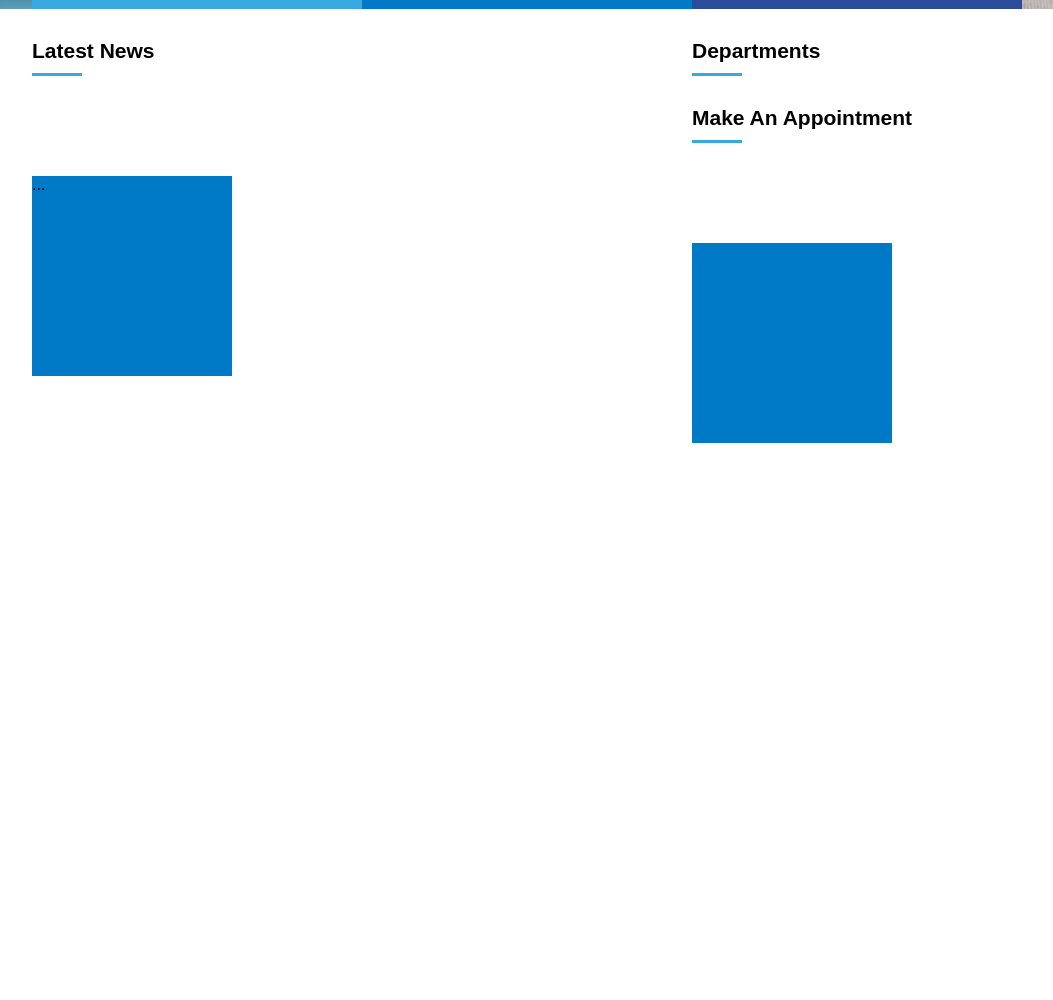
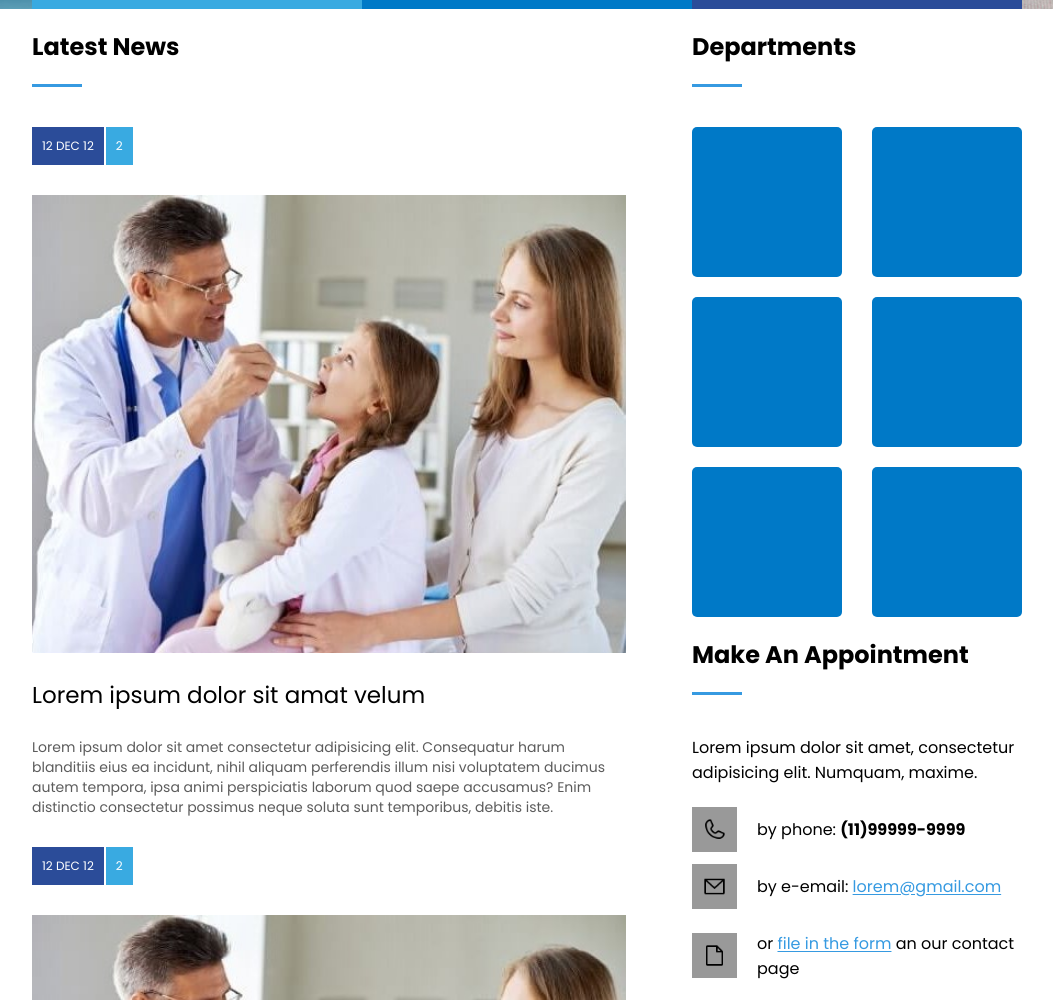
Before and after one commit to gbprg/gbprg, a plain HTML site: page index.html in a window 1280 px wide. Shown: the part 781-1781 px from the top of the page, without its empty margins (113-1166 px from the left). Before the commit the page ends 1524 px from the top, so only its background shows below. Drawn offline with Linux system fonts and the light colour scheme.

Commit message:
Add files via upload

```diff
--- a/assets/css/template.css
+++ b/assets/css/template.css
@@ -1,19 +1,23 @@
+@import url("https://fonts.googleapis.com/css2?family=Poppins:wght@400;700&display=swap");
 * {
-      font-family: Arial;
+  font-family: "Poppins";
+  box-sizing: border-box;
 }
 body {
   margin: 0;
   padding: 0;
-      padding-bottom: 300px;
 }
 header {
   display: flex;
   justify-content: center;
   height: 120px;
 }
+header .container {
+  justify-content: space-between;
+}
 .container {
   display: flex;
-      justify-content: space-between;
+  margin: 0 auto;
   width: 990px;
 }
 .logo {
@@ -21,7 +25,7 @@ header {
   align-items: center;
 }
 .menu {
-      display:flex;
+  display: flex;
   align-items: center;
 }
 nav ul,
@@ -40,8 +44,8 @@ nav a {
   text-transform: uppercase;
   color: gray;
 }
-nav .active a ,
-nav a:hover{
+nav .active a,
+nav a:hover {
   background-color: aqua;
   color: white;
 }
@@ -49,7 +53,7 @@ nav a:hover{
 #banner {
   display: flex;
   justify-content: center;
-      background-image:url('../images/img1.jpg');
+  background-image: url("../images/img1.jpg");
   background-position: center;
   background-size: cover;
   height: 670px;
@@ -66,7 +70,7 @@ nav a:hover{
 }
 .banner_headline h1 {
   color: white;
-      font-size: 70px;
+  font-size: 50px;
   text-shadow: 0px 1px 0px gray;
   margin: 0;
   padding: 0;
@@ -101,6 +105,9 @@ nav a:hover{
 .banner3 {
   background-color: #2b4c99;
 }
+.banner3 .banner_desc {
+  border-bottom: 1px solid #999;
+}
 .banner_title {
   font-size: 21px;
 }
@@ -108,14 +115,13 @@ nav a:hover{
   font-size: 12px;
   margin-top: 20px;
   margin-bottom: 20px;
-
 }
 .banner_options a {
   display: inline-block;
-      border: 1px solid #FFFFFF;
+  border: 1px solid #ffffff;
   margin-top: 20px;
   padding: 5px;
-      color: #FFFFFF;
+  color: #ffffff;
   font-size: 12px;
   text-decoration: none;
 }
@@ -126,39 +132,156 @@ nav a:hover{
   margin-bottom: 5px;
 }
 
-#geral {
+.right-side {
+  flex: 1;
+}
+.left-side {
+  flex: 2;
+}
+.left-side--bar,
+.right-side--bar {
+  width: 50px;
+  height: 3px;
+  background-color: #369ae1;
+  margin-top: 5px;
+  margin-bottom: 40px;
+}
+.right-side-aside--area {
+  display: flex;
+  flex-wrap: wrap;
+  justify-content: space-between;
+  gap: 20px;
+}
+.right-side--aside {
+  width: 150px;
+  height: 150px;
+  background-color: #0079c7;
+  border-radius: 5px;
+}
+.right-side--aside p {
+  margin: 10px 0;
+  /* border-bottom: 1px solid #999;  */
+}
+.contact p {
+  margin-left: 20px;
+}
+.contact p a {
+  color: #369ae1;
+  text-decoration: underline;
+  text-underline-offset: 2px;
+}
+.contact-line {
+  display: flex;
+  align-items: center;
+}
+.contact-line img {
+  background-color: #999;
+  width: 45px;
+  height: 45px;
+  padding: 10px;
+}
+
+article a {
+  text-decoration: none;
+}
+article .news_data {
+  display: flex;
+}
+article .news_posted_at {
+  background-color: #2b4c99;
+  color: #ffffff;
+  font-size: 12px;
+  padding: 10px;
+  margin-right: 2px;
+}
+article .news_coments {
+  background-color: #39aae1;
+  color: #ffffff;
+  font-size: 12px;
+  padding: 10px;
+}
+article .news_thumbnail {
+  margin-top: 30px;
+}
+article .news_thumbnail img {
+  width: 90%;
+  height: auto;
+}
+article .news_title {
+  margin-top: 25px;
+  margin-bottom: 25px;
+  color: #000;
+  font-size: 23px;
+}
+article .news_resume {
+  color: #5c5c5c;
+  line-height: 20px;
+  font-size: 14px;
+  width: 90%;
+  margin-bottom: 30px;
+}
+
+footer {
+  background-color: #1e1e1e;
   display: flex;
   justify-content: center;
 }
-#geral section {
-      flex: 2;
-}
-#geral aside {
+.footer_menu {
+  display: flex;
   flex: 1;
 }
-.widget_title {
+.fm_1,
+.fm_2,
+.fm_3 {
+  flex: 1;
+  color: #ffffff;
+  padding: 20px;
+}
+.title_link {
+  font-size: 28px;
+  margin-bottom: 10px;
+}
+.footer_menu a {
+  display: block;
+  text-decoration: none;
+  color: #ffffff;
+}
+.fm_1 {
+  background-color: #39aae1;
+}
+.fm_2 {
+  background-color: #0079c7;
+}
+.fm_3 {
+  background-color: #2b4c99;
+}
+.footer_area {
+  display: flex;
+}
+.footer_areaitem {
+  flex: 1;
+  color: #ffffff;
+}
+.flexColumn {
+  flex-direction: column;
+}
+footer .right-side--title {
+  display: flex;
+  flex: 1;
+  flex-direction: column;
+}
+.footer_copy {
+  border: 1px solid #2c2c2c;
+  height: 40px;
+  line-height: 40px;
+  color: #5c5c5c;
+  font-size: 12px;
   margin-top: 30px;
-      margin-bottom: 20px;
 }
-.widget_title_text {
-      color: #000000;
-      font-size: 21px;
-      font-weight: bold;
+.desc-right-side--bar {
+  width: 20px;
+  height: 3px;
+  color: #5c5c5c;
+  margin-bottom: 40px;
+  font-size: 14px;
 }
-.widget_title_bar {
-        width: 50px;
-        height: 3px;
-        background-color: #36a9e1;
-        margin-top: 10px;
-}
-.widget_body {
-      background-color:#0079c7;
-      margin-right: 100px;
-      margin-top: 100px;
-      width: 200px;
-      height: 200px;
-
-}
-.body {
-
-}
--- a/index.html
+++ b/index.html
@@ -1,6 +1,5 @@
 <html>
   <head>
-
     <meta charset="UTF-8" />
     <meta name="viewport" content="width=device-width, user-scalable=0" />
 
@@ -9,7 +8,6 @@
     <title>MediCenter</title>
   </head>
   <body>
-
     <header>
       <div class="container">
         <div class="logo">
@@ -25,13 +23,11 @@
               <li><a href="">TIMTABLE</a></li>
               <li><a href="">GALLERY</a></li>
               <li><a href="">CONTACT</a></li>
-
             </ul>
           </nav>
         </div>
       </div>
     </header>
-
 
     <section id="banner">
       <div class="container column">
@@ -42,71 +38,186 @@
         <div class="banner_options">
           <div class="banner1">
             <div class="banner_title">Emergency case</div>
-                                    <div class="banner_desc">If you need a doctor urgently outside of medicenter opening hours, call emergency appointment number for emergency services. </div>
+            <div class="banner_desc">
+              If you need a doctor urgently outside of medicenter opening hours,
+              call emergency appointment number for emergency services.
+            </div>
             <a href="">Ready more</a>
           </div>
           <div class="banner2">
             <div class="banner_title">Doctors Timtable</div>
-                                    <div class="banner_desc">Ham at medicantion wa have individual doctor's, Click read more below to see service and aumentsisable for our doctors.</div>
+            <div class="banner_desc">
+              Ham at medicantion wa have individual doctor's, Click read more
+              below to see service and aumentsisable for our doctors.
+            </div>
             <a href="">Ready more</a>
           </div>
           <div class="banner3">
             <div class="banner_title">Opening Hours</div>
-                                    <div class="banner_desc" >
-                                      <p> Monday - Friday</p>
-                                      <p> 8:00 - 17:00 </p>
+            <div class="banner_desc">
+              <p>Monday - Friday</p>
+              <p>8:00 - 17:00</p>
             </div>
-                                    <div class="banner_desc" >
-                                       <p> Saturday </p>
-                                       <p> 9:30 - 17:30 </p>
+            <div class="banner_desc">
+              <p>Saturday</p>
+              <p>9:30 - 17:30</p>
             </div>
-                                      <div class="banner_desc" >
-                                        <p> Sunday </p>
-                                        <p> 9:30 - 15:00 </p>
+            <div class="banner_desc">
+              <p>Sunday</p>
+              <p>9:30 - 15:00</p>
             </div>
-
           </div>
-
         </div>
       </div>
     </section>
+    <section>
+      <div class="container">
+        <div class="left-side">
+          <h2 class="left-side--title">Latest News</h2>
+          <div class="left-side--bar"></div>
+          <div class="left-side-content--area"></div>
 
-    <section id="geral">
-            <div class="container">
-                  <section>
-                    <div class="widget">
-                      <div class="widget_title">
-                              <div class="widget_title_text">Latest News</div>
-                              <div class="widget_title_bar"></div>
+          <article>
+            <a href="">
+              <div class="news_data">
+                <div class="news_posted_at">12 DEC 12</div>
+                <div class="news_coments">2</div>
               </div>
-                    <div class="widget_body">
-                        ...
+              <div class="news_thumbnail">
+                <img src="assets/images/dr.jpg" />
               </div>
+              <div class="news_title">Lorem ipsum dolor sit amat velum</div>
+              <div class="news_resume">
+                Lorem ipsum dolor sit amet consectetur adipisicing elit.
+                Consequatur harum blanditiis eius ea incidunt, nihil aliquam
+                perferendis illum nisi voluptatem ducimus autem tempora, ipsa
+                animi perspiciatis laborum quod saepe accusamus? Enim distinctio
+                consectetur possimus neque soluta sunt temporibus, debitis iste.
               </div>
-                  </section>
-                  <aside>
-                          <div class="widget">
-                                  <div class="widget_title">
-                                          <div class="widget_title_text">Departments</div>
-                                                        <div class="border"></div>
-                                          <div class="widget_title_bar"></div>
+            </a>
+          </article>
+
+          <article>
+            <a href="">
+              <div class="news_data">
+                <div class="news_posted_at">12 DEC 12</div>
+                <div class="news_coments">2</div>
               </div>
-                                  <div class="widget">
-                                    <div class="widget_title">
-                                            <div class="widget_title_text">Make An Appointment</div>
-                                            <div class="widget_title_bar"></div>
+              <div class="news_thumbnail">
+                <img src="assets/images/dr.jpg" />
               </div>
-                                  <div class="widget_body">
-                                        <div class="body"></div>
+              <div class="news_title">Lorem ipsum dolor sit amat velum</div>
+              <div class="news_resume">
+                Lorem ipsum dolor sit amet consectetur adipisicing elit.
+                Consequatur harum blanditiis eius ea incidunt, nihil aliquam
+                perferendis illum nisi voluptatem ducimus autem tempora, ipsa
+                animi perspiciatis laborum quod saepe accusamus? Enim distinctio
+                consectetur possimus neque soluta sunt temporibus, debitis iste.
+              </div>
+            </a>
+          </article>
+
+          <article>
+            <a href="">
+              <div class="news_data">
+                <div class="news_posted_at">12 DEC 12</div>
+                <div class="news_coments">2</div>
+              </div>
+              <div class="news_thumbnail">
+                <img src="assets/images/dr.jpg" />
+              </div>
+              <div class="news_title">Lorem ipsum dolor sit amat velum</div>
+              <div class="news_resume">
+                Lorem ipsum dolor sit amet consectetur adipisicing elit.
+                Consequatur harum blanditiis eius ea incidunt, nihil aliquam
+                perferendis illum nisi voluptatem ducimus autem tempora, ipsa
+                animi perspiciatis laborum quod saepe accusamus? Enim distinctio
+                consectetur possimus neque soluta sunt temporibus, debitis iste.
+              </div>
+            </a>
+          </article>
+
+
+          </article>
+        </div>
+        <aside class="right-side">
+          <h2 class="right-side--title">Departments</h2>
+          <div class="right-side--bar"></div>
+          <div class="right-side-aside--area">
+            <div class="right-side--aside"></div>
+            <div class="right-side--aside"></div>
+            <div class="right-side--aside"></div>
+            <div class="right-side--aside"></div>
+            <div class="right-side--aside"></div>
+            <div class="right-side--aside"></div>
+          </div>
+          <h2 class="right-side--title">Make An Appointment</h2>
+          <div class="right-side--bar"></div>
+          <p>
+            Lorem ipsum dolor sit amet, consectetur adipisicing elit. Numquam,
+            maxime.
+          </p>
+          <div class="contact">
+            <div class="contact-line">
+              <img src="assets/images/phone.png" alt="" />
+              <p>by phone: <strong>(11)99999-9999</strong></p>
+            </div>
+            <div class="contact-line">
+              <img src="assets/images/envelope-simple.png" alt="" />
+              <p>by e-email: <a>lorem@gmail.com</a></p>
+            </div>
+
+            <div class="contact-line">
+              <img src="assets/images/file.png" alt="" />
+              <p>or <a>file in the form</a> an our contact page</p>
             </div>
           </div>
         </aside>
       </div>
     </section>
+    <footer>
+      <div class="container flexColumn">
+        <div class="footer_menu">
+          <div class="fm_1">
+            <div class="title_link">Healt Insurance</div>
+            <a href="">
+              Here in MediCenter we a have individual ->
+            </a>
+          </div>
+          <div class="fm_2">
+            <div class="title_link">Medical Records</div>
+            <a href="">
+              Here in MediCenter we a have individual ->
+            </a>
+          </div>
+          <div class="fm_3">
+            <div class="title_link">Online Bill Pay</div>
+            <a href="">
+              Here in MediCenter we a have individual ->
+            </a>
+          </div>
+          </div>
+          <div class="footer_area">
+            <div class="footer_areaitem">
+              <h2 class="right-side--title">MediCenter Clinic</h2>
+              <div class="right-side--bar"></div>
+              <div class="desc-right-side--bar">Lorem ipsum dolor sit amet.</div>
+            </div>
+            <div class="footer_areaitem">
+              <h2 class="right-side--title">Latest Post</h2>
+              <div class="right-side--bar"></div>
+            </div>
+            <div class="footer_areaitem">
+              <h2 class="right-side--title">Latest Tweets</h2>
+              <div class="right-side--bar"></div>
+            </div>
+          </div>
 
-
-
-
+          <div class="footer_copy">
+            Copyright - Todos os direitos reservados
+          </div>
+      </div>
+    </footer>
 
 
 
```
Also changed, not shown: assets/images/dr.jpg (added), assets/images/envelope-simple.png (added), assets/images/file.png (added), assets/images/phone.png (added). Lines whose indentation alone changed are shown as unchanged.
